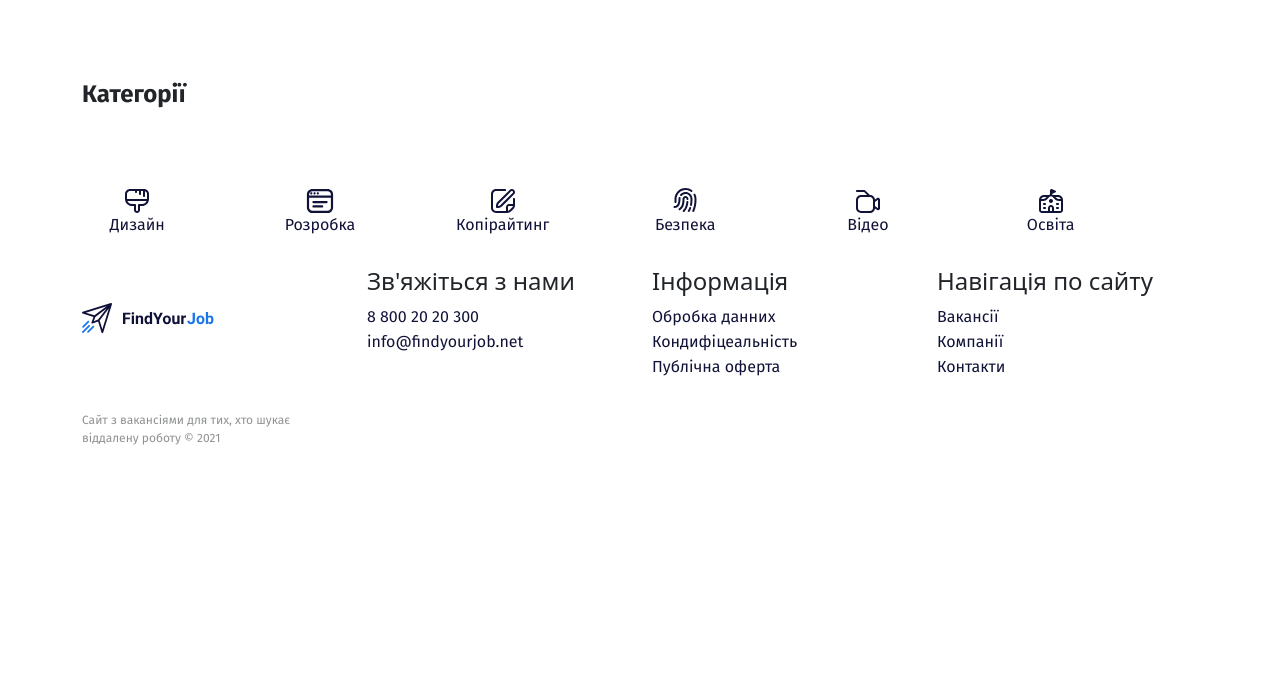
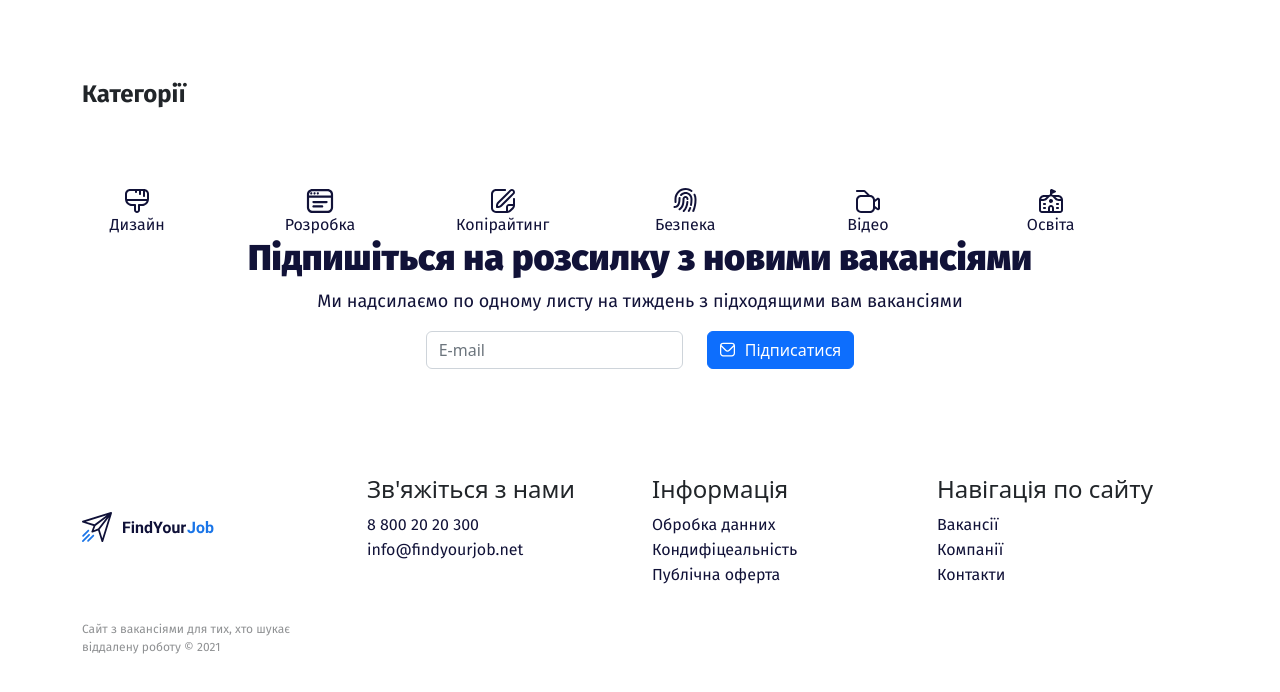
Before and after one commit to Jaroslav228007/FYJ-cat-foot, a plain HTML site: page index.html in a window 1280 px wide. Drawn offline with nearby package versions, Linux system fonts and the light colour scheme.

Commit message:
Add files via upload
subs

```diff
--- a/assets/scss/style.scss
+++ b/assets/scss/style.scss
@@ -26,6 +26,7 @@
         flex-direction: column;
         justify-content: center;
         transition: background .3s, color .3s;
+        cursor: pointer;
 
         &:hover{
             background: #1A75E8;
@@ -52,6 +53,40 @@
         text-align: center;
         text-decoration: none;
         color: #111238;
+    }
+}
+.subs{
+    margin: 40px auto 90px;
+
+    .row{
+        flex-direction: row;
+        justify-content: center;
+    }
+    .text_input{
+
+        h3{
+            font-family: 'Fira Sans';
+            font-weight: 900;
+            font-size: 36px;
+            text-align: center;
+            color: #111238;
+        }
+        p{
+            font-family: 'Fira Sans';
+            font-weight: 400;
+            font-size: 18px;
+            text-align: center;
+            color: #111238;
+        }
+    }
+    button{
+        display: flex;
+        align-items: center;
+        gap: 10px;
+
+        p{
+            margin: 0;
+        }
     }
 }
 .footer{
--- a/index.html
+++ b/index.html
@@ -8,7 +8,7 @@
     <link rel="shortcut icon" href="assets/img/Vector.png" type="image/x-icon">
     <link rel="preconnect" href="https://fonts.googleapis.com">
     <link rel="preconnect" href="https://fonts.gstatic.com" crossorigin>
-    <link href="https://fonts.googleapis.com/css2?family=Fira+Sans:wght@400;700&display=swap" rel="stylesheet">
+    <link href="https://fonts.googleapis.com/css2?family=Fira+Sans:wght@400;700;900&display=swap" rel="stylesheet">
     <link href="https://cdn.jsdelivr.net/npm/bootstrap@5.2.3/dist/css/bootstrap.min.css" rel="stylesheet" integrity="sha384-rbsA2VBKQhggwzxH7pPCaAqO46MgnOM80zW1RWuH61DGLwZJEdK2Kadq2F9CUG65" crossorigin="anonymous">
     <link rel="stylesheet" href="assets/css/style.min.css">
 </head>
@@ -78,6 +78,31 @@
       </div>
     </div>
   </section>
+  <!-- subs -->
+  <section class="subs"> <!-- <link href="https://fonts.googleapis.com/css2?family=Fira+Sans:wght@400;700;900&display=swap" rel="stylesheet"> -->
+    <div class="container">
+      <div class="text_input col-12">
+        <h3>Підпишіться на розсилку з новими вакансіями</h3>
+        <p>Ми надсилаємо по одному листу на тиждень з підходящими вам вакансіями</p>
+      </div>
+      <div class="sub">
+        <form class="row">
+          <div class="col-auto">
+            <label for="inputPassword2" class="visually-hidden">E-mail</label>
+            <input type="password" class="form-control" id="inputPassword2" placeholder="E-mail">
+          </div>
+          <div class="col-auto">
+            <button type="submit" class="btn btn-primary mb-3">
+              <svg width="15" height="15" viewBox="0 0 15 15" fill="none" xmlns="http://www.w3.org/2000/svg">
+                <path d="M11.875 0.625H3.125C2.2965 0.625992 1.50222 0.955551 0.916387 1.54139C0.330551 2.12722 0.000992411 2.9215 0 3.75L0 11.25C0.000992411 12.0785 0.330551 12.8728 0.916387 13.4586C1.50222 14.0444 2.2965 14.374 3.125 14.375H11.875C12.7035 14.374 13.4978 14.0444 14.0836 13.4586C14.6694 12.8728 14.999 12.0785 15 11.25V3.75C14.999 2.9215 14.6694 2.12722 14.0836 1.54139C13.4978 0.955551 12.7035 0.625992 11.875 0.625ZM3.125 1.875H11.875C12.2492 1.87574 12.6147 1.98845 12.9243 2.19863C13.234 2.40881 13.4737 2.70684 13.6125 3.05438L8.82625 7.84125C8.47402 8.19207 7.99713 8.38904 7.5 8.38904C7.00287 8.38904 6.52598 8.19207 6.17375 7.84125L1.3875 3.05438C1.52634 2.70684 1.76601 2.40881 2.07565 2.19863C2.3853 1.98845 2.75076 1.87574 3.125 1.875ZM11.875 13.125H3.125C2.62772 13.125 2.15081 12.9275 1.79917 12.5758C1.44754 12.2242 1.25 11.7473 1.25 11.25V4.6875L5.29 8.725C5.87664 9.31016 6.67141 9.63877 7.5 9.63877C8.32859 9.63877 9.12336 9.31016 9.71 8.725L13.75 4.6875V11.25C13.75 11.7473 13.5525 12.2242 13.2008 12.5758C12.8492 12.9275 12.3723 13.125 11.875 13.125Z" fill="white"/>
+              </svg>
+              <p>Підписатися</p>
+            </button>
+          </div>
+        </form>
+      </div>
+    </div>
+  </section>
   <!-- footer -->
   <footer class="footer">
     <div class="container">
```
Also changed, not shown: assets/css/style.min.css.
